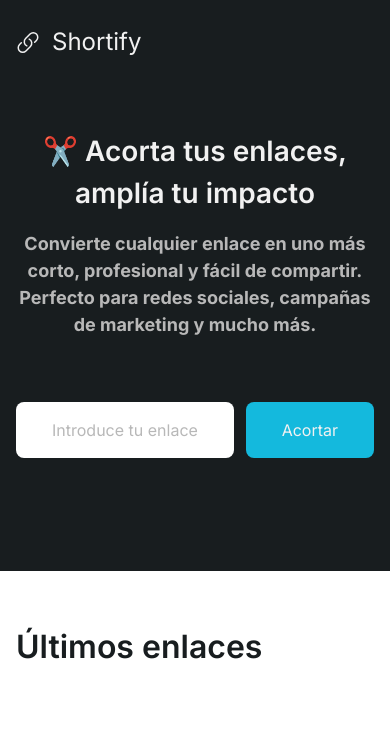
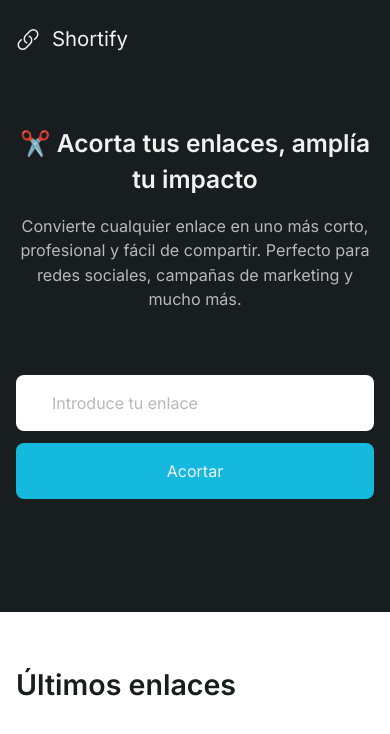
Before and after one commit to pepeloper/thebridge-fullstack-backend, a website: page url_shortener/public/index.html in a window 390 px wide. Drawn offline with Linux system fonts and the light colour scheme; no server answers.

Commit message:
feat: responsive

```diff
--- a/url_shortener/public/index.html
+++ b/url_shortener/public/index.html
@@ -7,7 +7,7 @@
 
   <link rel="preconnect" href="https://fonts.googleapis.com">
   <link rel="preconnect" href="https://fonts.gstatic.com" crossorigin>
-  <link href="https://fonts.googleapis.com/css2?family=Inter:wght@400;500;600;700&display=swap" rel="stylesheet">
+  <link href="https://fonts.googleapis.com/css2?family=Inter:wght@400;600&display=swap" rel="stylesheet">
 
   <link rel="stylesheet" href="reset.css">
   <link rel="stylesheet" href="styles.css">
@@ -32,7 +32,14 @@
         </h2>
 
         <form class="hero__form">
-          <input type="url" name="url" placeholder="Introduce tu enlace" required class="hero__input">
+          <input
+            type="url"
+            name="url"
+            placeholder="Introduce tu enlace"
+            required
+            class="hero__input"
+            aria-label="URL to shorten"
+          >
           <button type="submit" class="hero__button">Acortar</button>
         </form>
       </section>
@@ -41,24 +48,8 @@
 
   <main class="main container">
     <h2 class="main__title">Últimos enlaces</h2>
-    <section class="links">
-      <!-- <div class="link-card">
-        <div class="link-card__header">
-          <svg width="20" height="20" viewBox="0 0 20 20" fill="none" xmlns="http://www.w3.org/2000/svg">
-            <path d="M10.9917 7.24C11.5332 7.49855 12.0048 7.88327 12.3668 8.36186C12.7288 8.84046 12.9706 9.39893 13.072 9.99038C13.1735 10.5818 13.1314 11.189 12.9495 11.7608C12.7676 12.3327 12.4512 12.8525 12.0267 13.2767L8.27669 17.0267C7.57342 17.7299 6.61959 18.125 5.62502 18.125C4.63046 18.125 3.67662 17.7299 2.97336 17.0267C2.27009 16.3234 1.875 15.3696 1.875 14.375C1.875 13.3804 2.27009 12.4266 2.97336 11.7233L4.43752 10.2592M15.5625 9.74083L17.0267 8.27667C17.73 7.5734 18.125 6.61957 18.125 5.625C18.125 4.63043 17.73 3.6766 17.0267 2.97333C16.3234 2.27007 15.3696 1.87498 14.375 1.87498C13.3805 1.87498 12.4266 2.27007 11.7234 2.97333L7.97336 6.72333C7.54889 7.1475 7.23241 7.66734 7.05051 8.23919C6.86861 8.81103 6.82659 9.41817 6.928 10.0096C7.0294 10.6011 7.27126 11.1595 7.63327 11.6381C7.99527 12.1167 8.46683 12.5015 9.00836 12.76" stroke="#181D1F" style="stroke:#181D1F;stroke:color(display-p3 0.0941 0.1137 0.1216);stroke-opacity:1;" stroke-width="1.5" stroke-linecap="round" stroke-linejoin="round"/>
-          </svg>
-          <a href="http://localhost:3000/xnGAf0q_tbxniR-Civdce" class="link-card__short-url">http://localhost:3000/xnGAf0q_tbxniR-Civdce</a>
-        </div>
-        <div class="link-card__body">
-          <div class="link-card__visits">
-            <svg width="20" height="20" fill="none" xmlns="http://www.w3.org/2000/svg">
-              <path d="M15.5 2A1.5 1.5 0 0 0 14 3.5v13a1.5 1.5 0 0 0 1.5 1.5h1a1.5 1.5 0 0 0 1.5-1.5v-13A1.5 1.5 0 0 0 16.5 2h-1Zm-6 4A1.5 1.5 0 0 0 8 7.5v9A1.5 1.5 0 0 0 9.5 18h1a1.5 1.5 0 0 0 1.5-1.5v-9A1.5 1.5 0 0 0 10.5 6h-1Zm-6 4A1.5 1.5 0 0 0 2 11.5v5A1.5 1.5 0 0 0 3.5 18h1A1.5 1.5 0 0 0 6 16.5v-5A1.5 1.5 0 0 0 4.5 10h-1Z" fill="#181D1F" style="fill:color(display-p3 .0941 .1137 .1216);fill-opacity:1"/>
-            </svg>
-            <span class="link-card__visits-count">4 visitas</span>
-          </div>
-          <a href="https://www.twitter.com/pepeloper_" class="link-card__original-url">https://www.twitter.com/pepeloper_</a>
-        </div>
-      </div> -->
+    <section class="links" aria-label="Shortened links list">
+      <!-- Links will be inserted here by JavaScript -->
     </section>
   </main>
 
--- a/url_shortener/public/styles.css
+++ b/url_shortener/public/styles.css
@@ -15,11 +15,11 @@
   /* Border radius */
   --radius-md: 8px;
 
-  /* Font sizes */
-  --text-sm: 1.125rem;    /* 18px */
-  --text-md: 1.5rem;      /* 24px */
-  --text-lg: 1.75rem;     /* 28px */
-  --text-xl: 2rem;        /* 32px */
+  /* Font sizes using clamp */
+  --text-sm: clamp(1rem, 0.95rem + 0.25vw, 1.125rem);  /* scales from 16px (1rem) to 18px (1.125rem)  */
+  --text-md: clamp(1.25rem, 1.14rem + 0.55vw, 1.5rem); /* scales from 20px (1.25rem) to 24px (1.5rem) */
+  --text-lg: clamp(1.5rem, 1.36rem + 0.71vw, 1.75rem); /* scales from 24px (1.5rem) to 28px (1.75rem) */
+  --text-xl: clamp(1.75rem, 1.57rem + 0.89vw, 2rem);   /* scales from 28px (1.75rem) to 32px (2rem) */
 }
 
 /* Base styles */
@@ -27,6 +27,7 @@ body {
   font-family: 'Inter', sans-serif;
   min-height: 100vh;
   line-height: 1.5;
+  padding-bottom: 56px;
 }
 
 /* Layout */
@@ -44,7 +45,8 @@ body {
 }
 
 .nav {
-  padding-block: var(--spacing-md);
+  padding-top: var(--spacing-md);
+  padding-bottom: var(--spacing-md);
 }
 
 .nav__logo {
@@ -62,7 +64,7 @@ body {
 
 /* Hero section */
 .hero {
-  margin-block-start: var(--spacing-xl);
+  margin-top: var(--spacing-xl);
   text-align: center;
 }
 
@@ -74,16 +76,17 @@ body {
 
 .hero__subtitle {
   font-size: var(--text-sm);
+  font-weight: 400;
   color: var(--color-gray-400);
   max-width: 577px;
   margin: var(--spacing-sm) auto 0;
 }
 
 .hero__form {
-  margin-block-start: 4rem;
+  margin-top: 4rem;
   display: flex;
+  flex-direction: column;
   align-items: center;
-  justify-content: center;
   gap: var(--spacing-xs);
 }
 
@@ -100,6 +103,8 @@ body {
 }
 
 .hero__button {
+  width: 100%;
+  max-width: 447px;
   padding: 16px 36px;
   border-radius: var(--radius-md);
   border: none;
@@ -115,7 +120,7 @@ body {
 
 /* Main content */
 .main {
-  padding-block-start: 52px;
+  padding-top: 52px;
 }
 
 .main__title {
@@ -152,7 +157,7 @@ body {
 }
 
 .link-card__body {
-  margin-block-start: var(--spacing-sm);
+  margin-top: var(--spacing-sm);
   display: flex;
   align-items: center;
   gap: 32px;
@@ -187,21 +192,40 @@ body {
 
 /* Media queries */
 @media (min-width: 640px) {
-  .container { max-width: 640px; }
+  .container {
+    max-width: 640px;
+  }
 }
 
 @media (min-width: 768px) {
-  .container { max-width: 768px; }
+  .container {
+    max-width: 768px;
+  }
+
+  .hero__form {
+    flex-direction: row;
+    justify-content: center;
+  }
+
+  .hero__button {
+    width: auto;
+  }
 }
 
 @media (min-width: 1024px) {
-  .container { max-width: 1024px; }
+  .container {
+    max-width: 1024px;
+  }
 }
 
 @media (min-width: 1280px) {
-  .container { max-width: 1280px; }
+  .container {
+    max-width: 1280px;
+  }
 }
 
 @media (min-width: 1536px) {
-  .container { max-width: 1536px; }
+  .container {
+    max-width: 1536px;
+  }
 }
```
